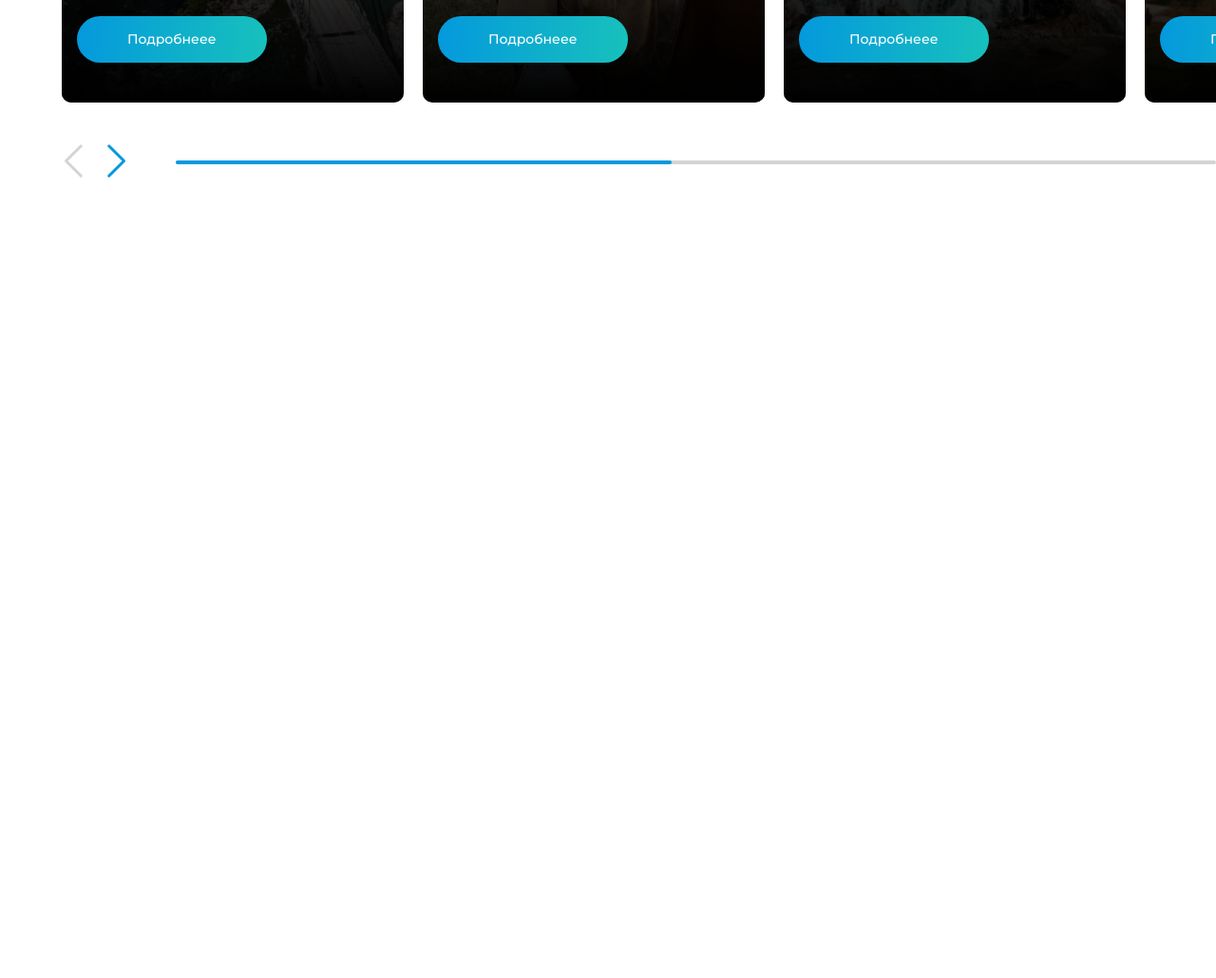
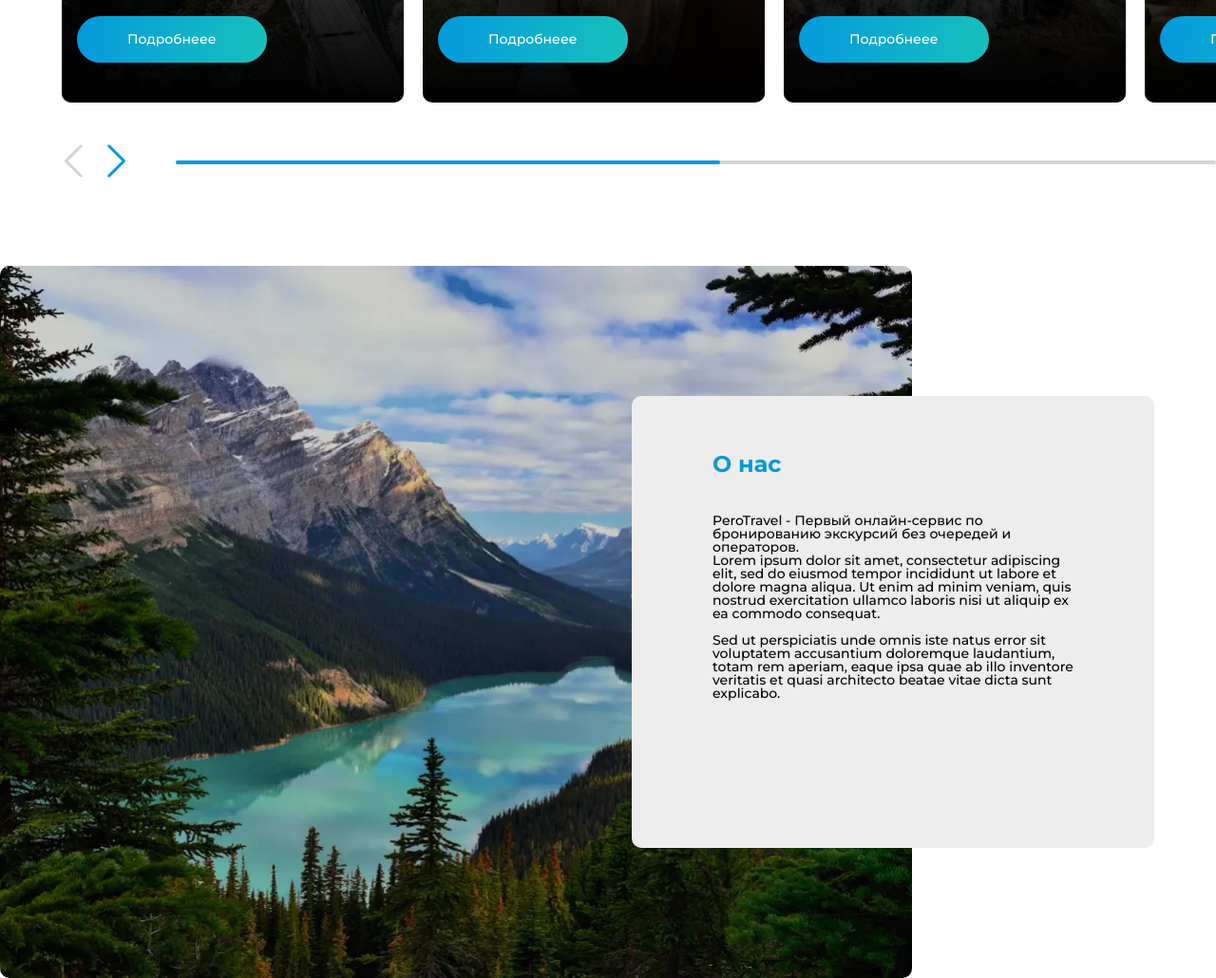
Before and after one commit to Dimkles/PeroTravel, a plain HTML site: page index.html in a window 1280 px wide. Shown: the part 1571-2601 px from the top of the page at 95% size. Before the commit the page ends 1851 px from the top, so only its background shows below. Drawn offline with Linux system fonts and the light colour scheme.

Commit message:
Add files via upload

```diff
--- a/css/style.css
+++ b/css/style.css
@@ -879,6 +879,135 @@ body::after {
   cursor: pointer;
 }
 
+.about {
+  position: relative;
+  padding: 137px 0;
+}
+
+.about__container {
+  display: -webkit-box;
+  display: -ms-flexbox;
+  display: flex;
+  -webkit-box-pack: end;
+      -ms-flex-pack: end;
+          justify-content: flex-end;
+  -webkit-box-align: center;
+      -ms-flex-align: center;
+          align-items: center;
+}
+
+.about__image {
+  position: absolute;
+  height: 100%;
+  min-width: 75%;
+  max-width: 75%;
+  left: 0;
+  top: 0;
+  border-radius: 10px;
+  overflow: hidden;
+}
+
+.about__image img {
+  width: 100%;
+  height: 100%;
+  -o-object-fit: cover;
+     object-fit: cover;
+}
+
+.about__content {
+  -webkit-box-flex: 0;
+      -ms-flex: 0 1 auto;
+          flex: 0 1 auto;
+  position: relative;
+  z-index: 2;
+  background: #EDEDED;
+  border-radius: 10px;
+}
+
+@supports (max-width: clamp( 18.75rem , 12.9360465116rem  +  29.0697674419vw , 34.375rem )) {
+  .about__content {
+    max-width: clamp( 18.75rem , 12.9360465116rem  +  29.0697674419vw , 34.375rem );
+  }
+}
+
+@supports not (max-width: clamp( 18.75rem , 12.9360465116rem  +  29.0697674419vw , 34.375rem )) {
+  .about__content {
+    max-width: calc(18.75rem + 15.625 * (100vw - 20rem) / 53.75);
+  }
+}
+
+@supports (min-height: clamp( 0.0000000625rem , -11.0697673561rem  +  55.348837093vw , 29.75rem )) {
+  .about__content {
+    min-height: clamp( 0.0000000625rem , -11.0697673561rem  +  55.348837093vw , 29.75rem );
+  }
+}
+
+@supports not (min-height: clamp( 0.0000000625rem , -11.0697673561rem  +  55.348837093vw , 29.75rem )) {
+  .about__content {
+    min-height: calc(0.0000000625rem + 29.7499999375 * (100vw - 20rem) / 53.75);
+  }
+}
+
+@supports (padding-top: clamp( 2.6875rem , 2.2921511628rem  +  1.976744186vw , 3.75rem )) {
+  .about__content {
+    padding-top: clamp( 2.6875rem , 2.2921511628rem  +  1.976744186vw , 3.75rem );
+  }
+}
+
+@supports not (padding-top: clamp( 2.6875rem , 2.2921511628rem  +  1.976744186vw , 3.75rem )) {
+  .about__content {
+    padding-top: calc(2.6875rem + 1.0625 * (100vw - 20rem) / 53.75);
+  }
+}
+
+@supports (padding-bottom: clamp( 2.6875rem , 2.2921511628rem  +  1.976744186vw , 3.75rem )) {
+  .about__content {
+    padding-bottom: clamp( 2.6875rem , 2.2921511628rem  +  1.976744186vw , 3.75rem );
+  }
+}
+
+@supports not (padding-bottom: clamp( 2.6875rem , 2.2921511628rem  +  1.976744186vw , 3.75rem )) {
+  .about__content {
+    padding-bottom: calc(2.6875rem + 1.0625 * (100vw - 20rem) / 53.75);
+  }
+}
+
+@supports (padding-left: clamp( 2.6875rem , 1.710755814rem  +  4.8837209302vw , 5.3125rem )) {
+  .about__content {
+    padding-left: clamp( 2.6875rem , 1.710755814rem  +  4.8837209302vw , 5.3125rem );
+  }
+}
+
+@supports not (padding-left: clamp( 2.6875rem , 1.710755814rem  +  4.8837209302vw , 5.3125rem )) {
+  .about__content {
+    padding-left: calc(2.6875rem + 2.625 * (100vw - 20rem) / 53.75);
+  }
+}
+
+@supports (padding-right: clamp( 2.6875rem , 1.710755814rem  +  4.8837209302vw , 5.3125rem )) {
+  .about__content {
+    padding-right: clamp( 2.6875rem , 1.710755814rem  +  4.8837209302vw , 5.3125rem );
+  }
+}
+
+@supports not (padding-right: clamp( 2.6875rem , 1.710755814rem  +  4.8837209302vw , 5.3125rem )) {
+  .about__content {
+    padding-right: calc(2.6875rem + 2.625 * (100vw - 20rem) / 53.75);
+  }
+}
+
+@supports (margin-bottom: clamp( 1.25rem , 0.7848837209rem  +  2.3255813953vw , 2.5rem )) {
+  .about__title {
+    margin-bottom: clamp( 1.25rem , 0.7848837209rem  +  2.3255813953vw , 2.5rem );
+  }
+}
+
+@supports not (margin-bottom: clamp( 1.25rem , 0.7848837209rem  +  2.3255813953vw , 2.5rem )) {
+  .about__title {
+    margin-bottom: calc(1.25rem + 1.25 * (100vw - 20rem) / 53.75);
+  }
+}
+
 .swiper {
   overflow: hidden;
 }
--- a/index.html
+++ b/index.html
@@ -6,9 +6,9 @@
 	<meta charset="UTF-8">
 	<meta name="format-detection" content="telephone=no">
 	<!-- <style>body{opacity: 0;}</style> -->
-	<link href="https://fonts.googleapis.com/css2?family=Roboto:wght@900&display=swap&_v=20220606185042" rel="stylesheet">
-	<link href="https://fonts.googleapis.com/css2?family=Montserrat:wght@500;700;900&display=swap&_v=20220606185042" rel="stylesheet">
-	<link rel="stylesheet" href="css/style.min.css?_v=20220606185042">
+	<link href="https://fonts.googleapis.com/css2?family=Roboto:wght@900&display=swap&_v=20220610213427" rel="stylesheet">
+	<link href="https://fonts.googleapis.com/css2?family=Montserrat:wght@500;700;900&display=swap&_v=20220610213427" rel="stylesheet">
+	<link rel="stylesheet" href="css/style.min.css?_v=20220610213427">
 	<link rel="shortcut icon" href="favicon.ico">
 	<!-- <meta name="robots" content="noindex, nofollow"> -->
 	<meta name="viewport" content="width=device-width, initial-scale=1.0">
@@ -264,6 +264,28 @@
 					</div>
 				</div>
 			</section>
+			<section class="about">
+				<div class="about__image">
+					<picture><source srcset="img/about/about-image.webp" type="image/webp"><img src="img/about/about-image.jpg" alt=""></picture>
+				</div>
+				<div class="about__container">
+					<div class="about__content">
+						<h2 class="about__title title">
+							О нас
+						</h2>
+						<p class="about__text">
+							PeroTravel - Первый онлайн-сервис по бронированию экскурсий без очередей и операторов. <br>
+							Lorem ipsum dolor sit amet, consectetur adipiscing elit, sed do eiusmod tempor incididunt ut labore et dolore magna
+							aliqua. Ut enim ad minim veniam, quis nostrud exercitation ullamco laboris nisi ut aliquip ex ea commodo consequat.
+						</p>
+						<br>
+						<p class="about__text">
+							Sed ut perspiciatis unde omnis iste natus error sit voluptatem accusantium doloremque laudantium, totam rem aperiam,
+							eaque ipsa quae ab illo inventore veritatis et quasi architecto beatae vitae dicta sunt explicabo.
+						</p>
+					</div>
+				</div>
+			</section>
 		</main>
 		<footer class="footer">
 			<div class="footer__container">
@@ -325,7 +347,7 @@
 			</div>
 		</div>
 	</div>
-	<script src="js/app.min.js?_v=20220606185042"></script>
+	<script src="js/app.min.js?_v=20220610213427"></script>
 
 
 </body>
```
Also changed, not shown: css/style.min.css, img/about/about-image.jpg (added), img/about/about-image.webp (added), js/app.js, js/app.min.js.
